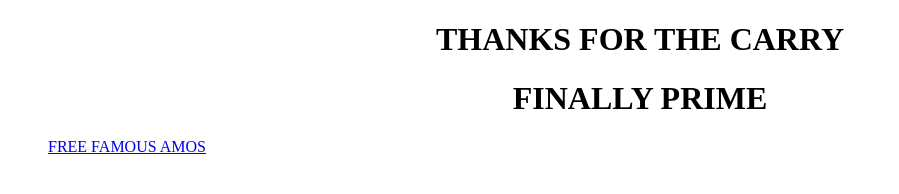
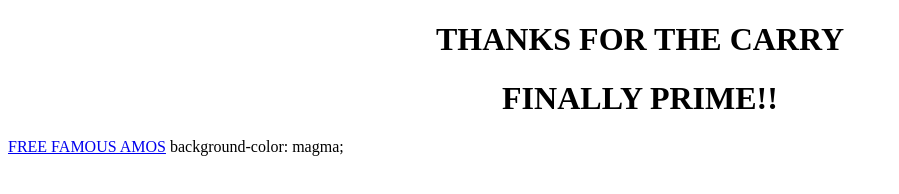
Before and after one commit to andrewngkaien/instagram, a plain HTML site: page index.html in a window 1280 px wide. Shown: the whole page, without its empty margins (0-899 px from the left). Drawn offline with Linux system fonts and the light colour scheme.

Commit message:
Update index.html

```diff
--- a/index.html
+++ b/index.html
@@ -5,9 +5,9 @@
   </head>
   <body>
     <h1 style= "background-color :white; text-align: center;">THANKS FOR THE CARRY </h1>
-    <h1 style= "background-color :white; text-align: center;">FINALLY PRIME</h1>
-      <ul>
-           <a href="https://famous-amos.com.sg/">FREE FAMOUS AMOS</a>
-      </ul>
+    <h1 style= "background-color :white; text-align: center;">FINALLY PRIME!!</h1>
+    <a href="https://famous-amos.com.sg/">FREE FAMOUS AMOS</a>
+    background-color: magma;
+
   </body>
 </html>
```
